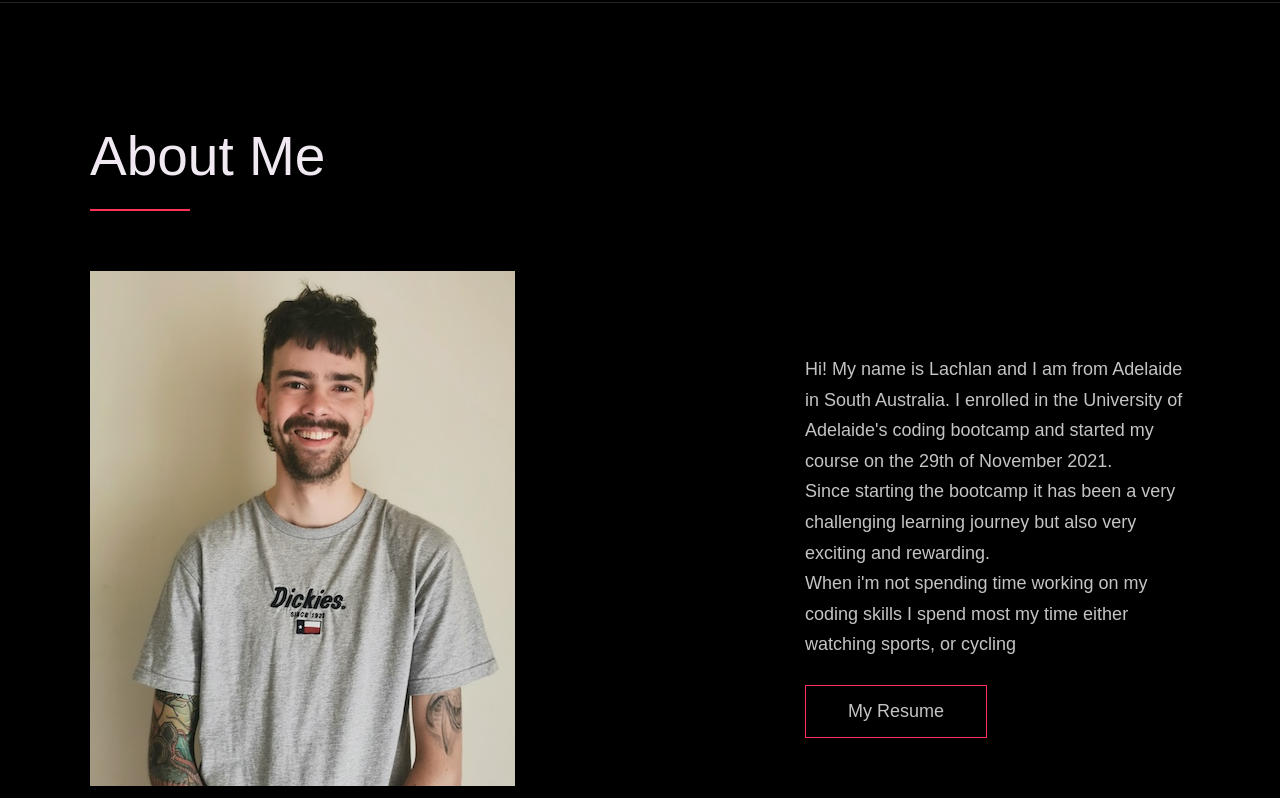
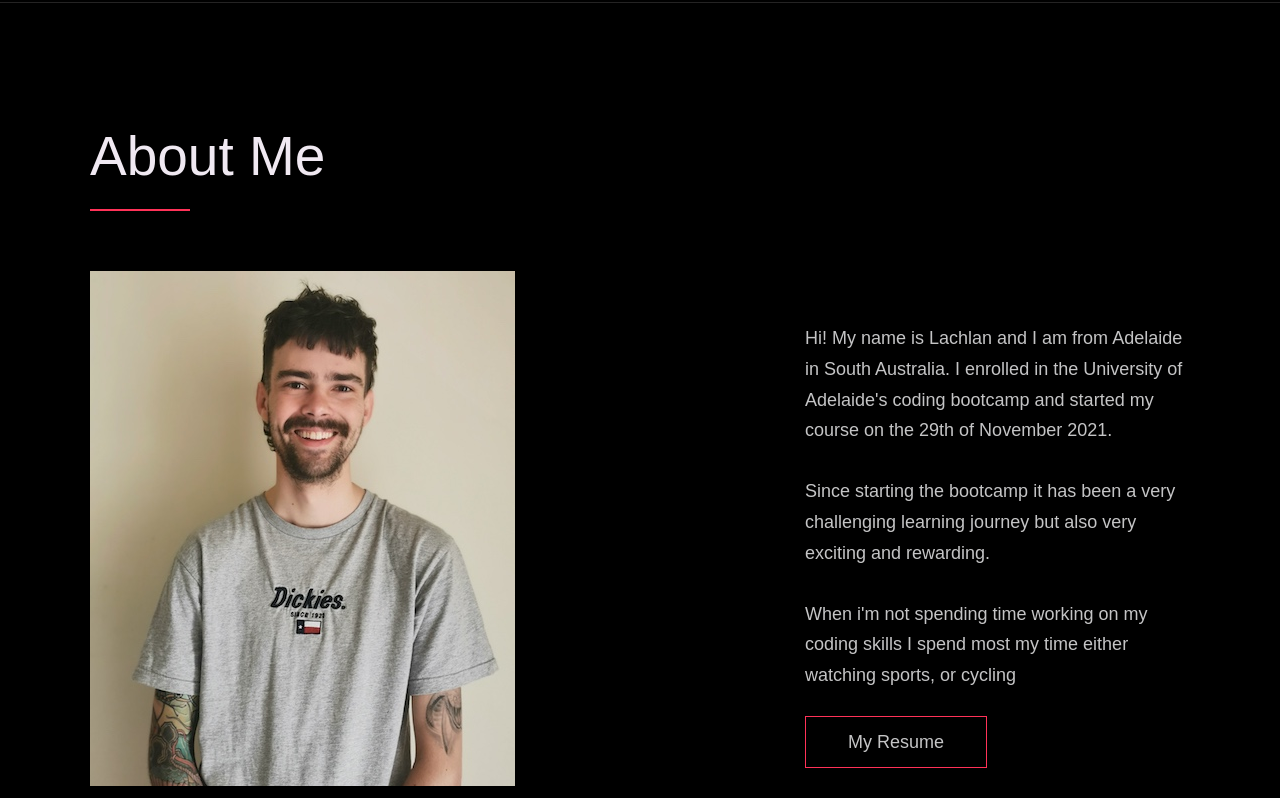
Before and after one commit to lconnell1000/Portfolio_GIT, a plain HTML site: page index.html in a window 1280 px wide. Shown: the part 3578-4376 px from the top of the page. Drawn offline with Linux system fonts and the light colour scheme; a web font is replaced by a local one.

Commit message:
fixed some errors

```diff
--- a/index.html
+++ b/index.html
@@ -175,9 +175,9 @@
             <!-- Info about me paragraph -->
             <p>
                 Hi! My name is Lachlan and I am from Adelaide in South Australia. I enrolled in the University of
-                Adelaide's coding bootcamp and started my course on the 29th of November 2021. <br>
+                Adelaide's coding bootcamp and started my course on the 29th of November 2021. <br><br>
                 Since starting the bootcamp it has been a very challenging learning journey but also very exciting and
-                rewarding.<br> When i'm not spending time working on my coding skills I spend most my time either watching
+                rewarding.<br><br> When i'm not spending time working on my coding skills I spend most my time either watching
                 sports, or cycling
             </p>
             <!-- Link to my resume -->
@@ -219,7 +219,7 @@
           </a>
         </li>
         <li class="footer__social-link-item">
-          <a href="https://www.linkedin.com/in/lachlan-connell-87280392/'">
+          <a href="https://www.linkedin.com/in/lachlan-connell-87280392/">
             <img src="./assets/images/linkedin.svg" title="Link to Linkedin Profile" class="footer__social-image" alt="Linkedin">
           </a>
         </li>
```
Also changed, not shown: 2 other files.
